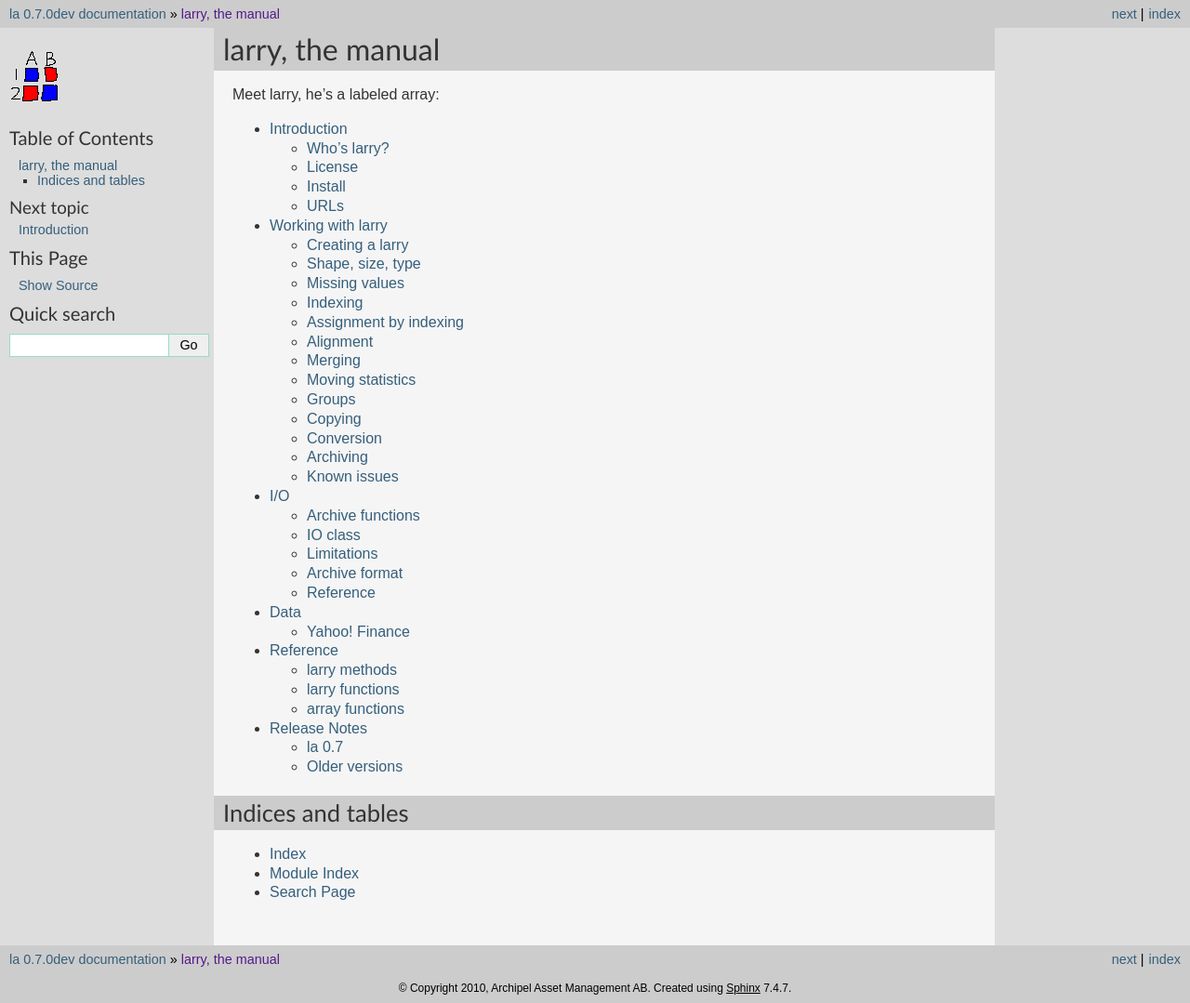
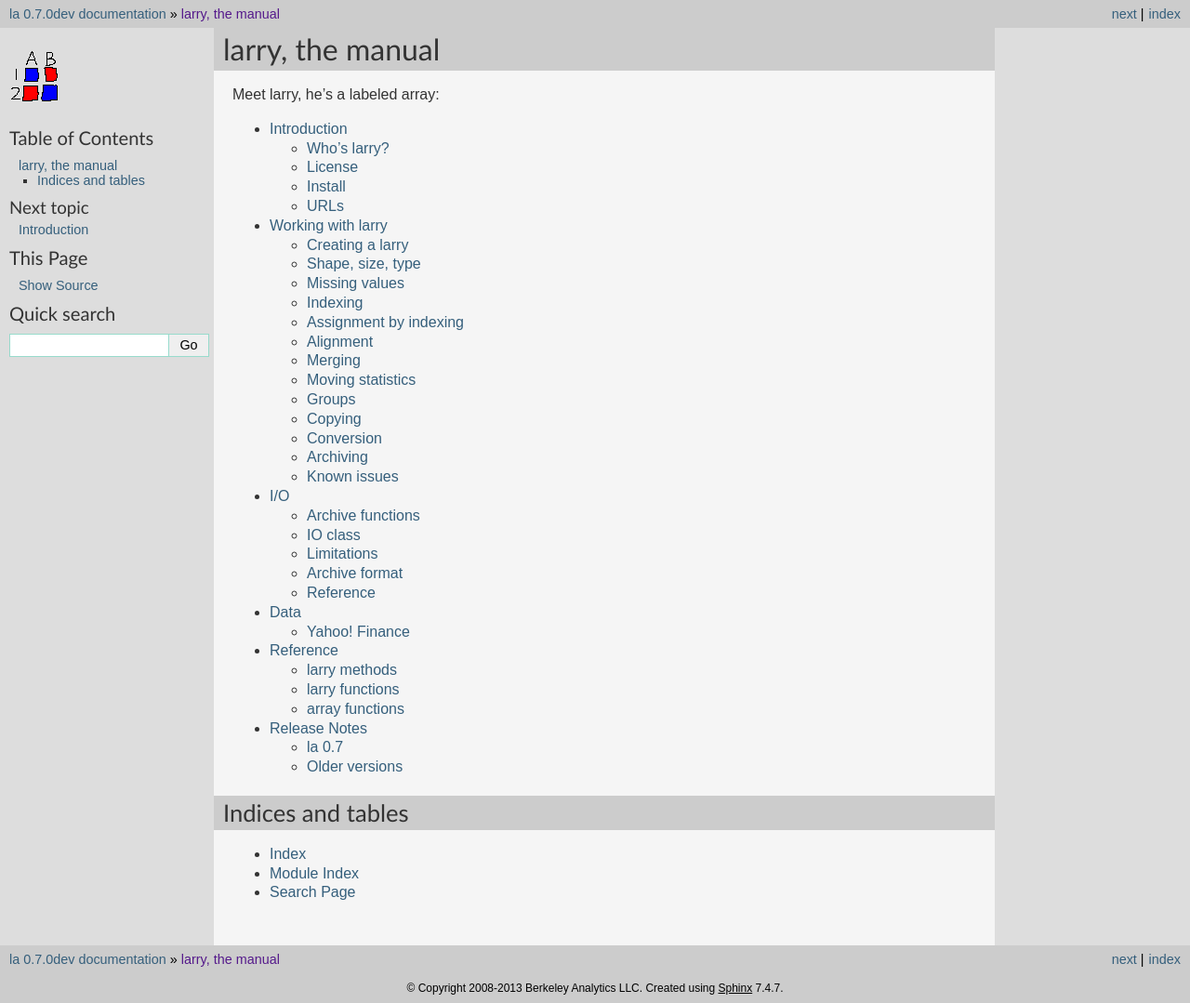
Before and after one commit to kwgoodman/la, a Sphinx documentation site: the page built from doc/source/index.rst, in a window 1280 px wide. Shown: the whole page at 93% size. Built offline with Sphinx 7.4.7, drawn with Linux system fonts in a browser that asks for light colours; the version number is read from the project's files by our own code.

Commit message:
Update copyright holder

```diff
--- a/doc/source/conf.py
+++ b/doc/source/conf.py
@@ -39,7 +39,7 @@ master_doc = 'index'
 
 # General information about the project.
 project = u'la'
-copyright = u'2010, Archipel Asset Management AB'
+copyright = u'2008-2013 Berkeley Analytics LLC'
 
 # Grab version from la/version.py
 ver_file = os.path.join('..', '..', 'la', 'version.py')
--- a/setup.py
+++ b/setup.py
@@ -45,7 +45,7 @@ URL                 = "http://berkeleyanalytics.com/la"
 DOWNLOAD_URL        = "http://pypi.python.org/pypi/la"
 LICENSE             = "Simplified BSD"
 CLASSIFIERS         = CLASSIFIERS
-AUTHOR              = "Archipel Asset Management AB"
+AUTHOR              = "Berkeley Analytics LLC"
 AUTHOR_EMAIL        = "kwgoodman@gmail.com"
 PLATFORMS           = "OS Independent"
 MAJOR               = VER[0]
```
